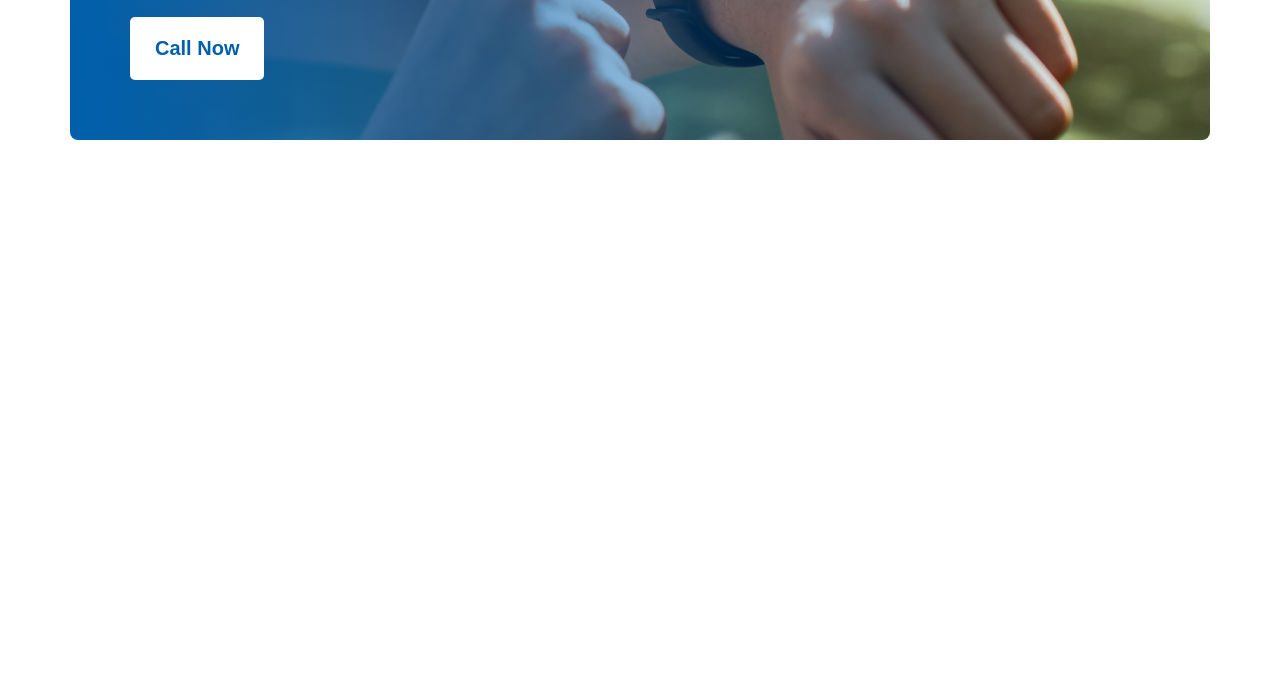
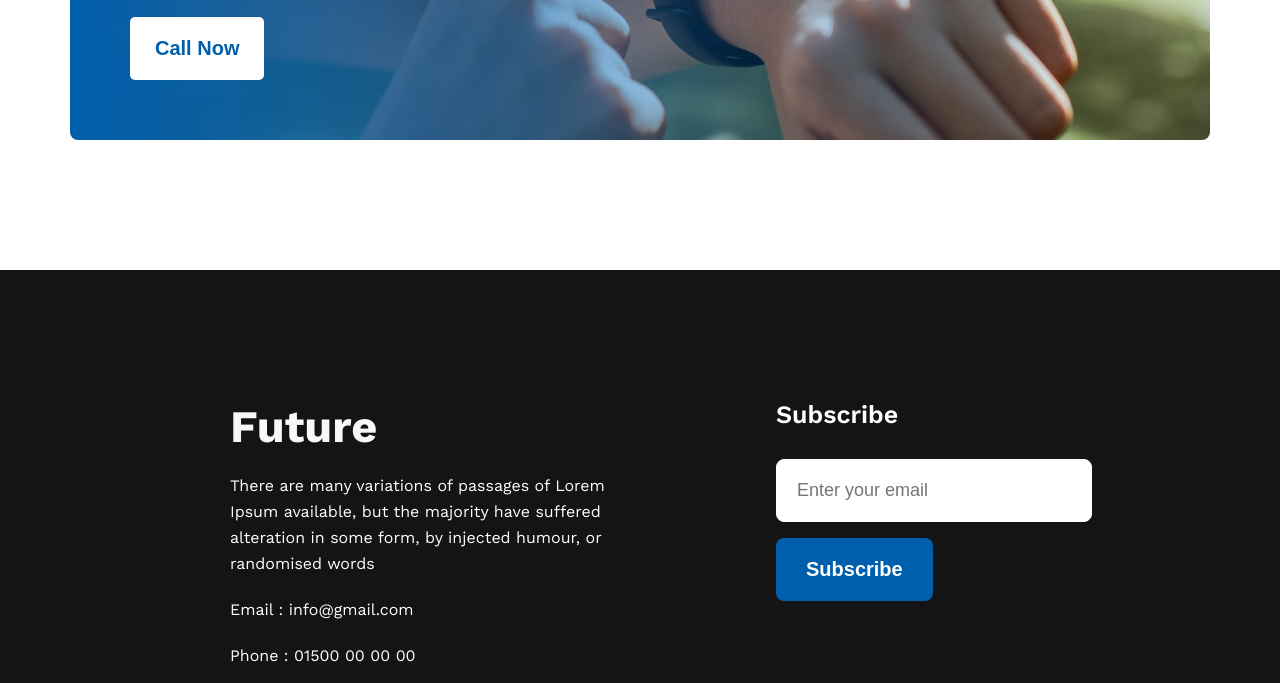
Before and after one commit to mdmonjumon/new-year-website, a plain HTML site: page index.html in a window 1280 px wide. Shown: the part 2544-3227 px from the top of the page. Before the commit the page ends 2814 px from the top, so only its background shows below. Drawn offline with nearby package versions, Linux system fonts and the light colour scheme.

Commit message:
footer section added

```diff
--- a/index.html
+++ b/index.html
@@ -89,6 +89,24 @@
 
     </main>
     <footer>
+        <div class="footer-cols">
+            <h2 class="footer-title">Future</h2>
+            <p>There are many variations of passages of Lorem Ipsum available, but the majority have suffered alteration in some form, by injected humour, or randomised words</p>
+            <p>Email : info@gmail.com</p>
+            <p>Phone : 01500 00 00 00</p>
+
+            <img src="./images/icons/fb.png" alt="">
+            <img src="./images/icons/twitter.png" alt="">
+            <img src="./images/icons/youtube.png" alt="">
+
+        </div>
+        <div>
+            <h3 class="footer-subscribe">Subscribe</h3>
+            <label for="Email">
+                <input type="email" name="" id="" placeholder="Enter your email">
+            </label>
+            <button class="footer-btn">Subscribe</button>
+        </div>
 
     </footer>
 
--- a/styles/new-year.css
+++ b/styles/new-year.css
@@ -126,7 +126,7 @@ header {
 /* positive mindset section styles */
 
 .mindset-section {
-    background-image:linear-gradient(90.00deg, rgb(0, 95, 172),rgba(0, 95, 172, 0) 90%), url('../images/watch.png');
+    background-image: linear-gradient(90.00deg, rgb(0, 95, 172), rgba(0, 95, 172, 0) 90%), url('../images/watch.png');
     background-size: cover;
     margin: 130px 0px;
     padding: 60px;
@@ -140,3 +140,63 @@ header {
     line-height: 47px;
     margin-bottom: 20px;
 }
+
+/* footer styles */
+
+footer {
+    display: flex;
+    justify-content: space-between;
+    background: rgb(21, 20, 20);
+    padding: 130px 230px;
+}
+
+.footer-cols {
+    width: 50%;
+}
+
+.footer-title {
+    color: rgb(248, 248, 248);
+    font-size: 45px;
+    font-weight: 700;
+    margin-bottom: 20px;
+}
+
+footer p {
+    color: rgb(255, 255, 255);
+    font-weight: 400;
+    line-height: 26px;
+    margin-bottom: 20px;
+}
+
+.footer-subscribe {
+    color: rgb(255, 255, 255);
+    font-size: 25px;
+    font-weight: 600;
+    margin-bottom: 30px;
+}
+
+footer input {
+    display: block;
+    border: 1px solid rgb(255, 255, 255);
+    color: rgb(243, 243, 243);
+    font-size: 18px;
+    font-weight: 400;
+    border-radius: 8px;
+    padding: 20px;
+    margin-bottom: 16px;
+    width: 100%;
+}
+
+.footer-btn {
+    border-radius: 8px;
+    border: 0;
+    background: rgb(0, 95, 172);
+    color: rgb(255, 255, 255);
+    font-size: 20px;
+    font-weight: 600;
+    padding: 20px 30px;
+}
+
+.footer-cols img {
+    margin-right: 20px;
+}
```
